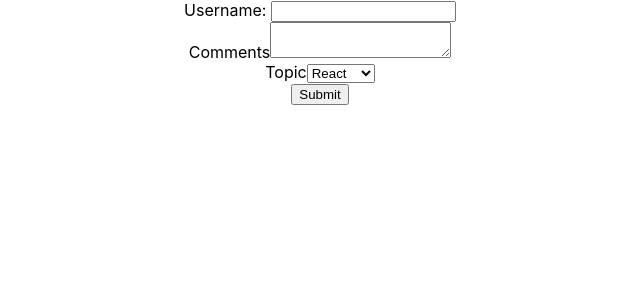
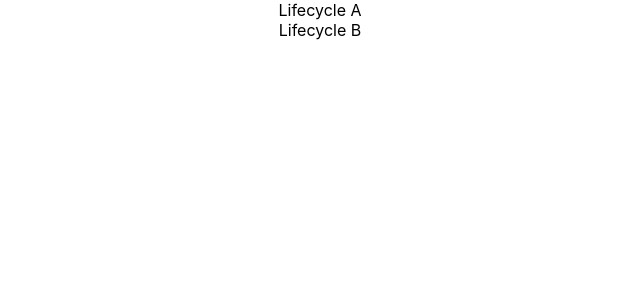
Before and after one commit to ParveenDavid2394/my-app, a React (Create React App) app: page / in a window 1280 px wide. Shown: the top 300 px of the page, without its empty margins (320-960 px from the left). Built offline with nearby package versions, Linux system fonts and the light colour scheme.

Commit message:
Lifecycle methods

```diff
--- a/src/App.js
+++ b/src/App.js
@@ -18,10 +18,12 @@ import Inline from './components/Inline';
 import styles from './components/Style.module.css';
 import './components/myStyles.css';
 import Form from './components/Form';
+import LifecycleA from './components/LifecycleA';
 
 function App() {
   return (
     <div className="App">
+        <LifecycleA />
         {/* <Counter />
         <Greet />
         <Welcome name='Bruce Wayne' heroName='Batman'/>
@@ -41,7 +43,7 @@ function App() {
         {/* <Inline />
         <h1 className={styles.success}>This style is from a module </h1>
         <h1 className='danger'>This is a style from css file</h1> */}
-        <Form />
+        {/* <Form /> */}
     </div>
   );
 }
--- /dev/null
+++ b/src/components/LifecycleA.js
@@ -0,0 +1,103 @@
+/*
+    When a React Component is created, it goes thru several stages in its life cycle
+
+    React provides methods to override the lifecycle and certain stage
+
+    there are 4 phases where those lifecycle methods are called
+        1. Mounting
+            - when an instance of a component is being created and inserted into DOM
+            - methods:
+                -> constructor(props)
+                    - special function that will get called whenver a new component is
+                      created
+                    - initializing state
+                    - binding the event handlers
+                    - do not cause side effects. Ex: HTTP requests
+                    - super() -> to get props from base class
+                    - only place that can overwrite this.state directly
+
+                -> static getDerivedStateFromProps
+                    - used when the state of the component depends on changes in props over time
+                    - since static, cannot use 'this' keyword in the method
+                    - can simply return an object that represent the new state of the component
+                    - do not cause side effects. Ex: HTTP requests
+
+                -> render
+                    - only required method
+                    - read props & state and return JSX
+                    - do not change state or interact with DOM or make AJAX calls
+                    - children components lifecycle methods are also executed
+
+                -> componentDidMount
+                    - will be called only once immediately after a component and all its children components
+                      have been rendered to the DOM
+                    - perfect place to cause side effects. E.x: interact with DOM or perform any ajax calls
+                      to load data
+
+        2. Updating
+            - when a component is being re-rendered as a result of changes to either its
+              props or state
+            - methods:
+                -> static getDerivedStateFromProps
+                -> render
+                -> shouldComponentUpdate
+                -> getSnapshotBeforeUpdate
+                -> componentDidUpdate
+
+        3. Unmounting
+            - when a component is being removed from the DOM
+            - methods:
+                -> componentWillUnmount
+
+        4. Error Handling
+            - when there is an error during rendering, in a lifecycle method or in
+              the constructor of any child component
+            - methods:
+                -> static getDerivedStateFromError
+                -> componentDidCatch
+
+*/
+
+// Mounting Phase
+
+import React, { Component } from 'react';
+import LifecycleB from './LifecycleB';
+
+
+class LifecycleA extends Component{
+
+    constructor(props){
+        super();
+
+        this.state = {
+            name: 'Marco'
+        }
+
+        console.log('LifeCycle of Parent Class A');
+        console.log('LifecycleA Constructor')
+    }
+
+    static getDerivedStateFromProps(props, state){
+
+        console.log('LifecycleA getDerivedStateFromProps')
+        return null
+    }
+
+    componentDidMount(){
+        console.log('LifecycleA componentDidMount')
+    }
+
+    render(){
+
+        console.log('LifecycleA render')
+
+        return(
+            <div>
+                <div>Lifecycle A</div>
+                <LifecycleB />
+            </div>
+        )
+    }
+}
+
+export default LifecycleA;
--- /dev/null
+++ b/src/components/LifecycleB.js
@@ -0,0 +1,41 @@
+// child class of LifecycleA
+
+import React, { Component } from 'react';
+
+
+class LifecycleB extends Component {
+
+    constructor(props) {
+        super();
+
+        this.state = {
+            name: 'Marco'
+        }
+
+        console.log('LifeCycle of Child Class B');
+        console.log('LifecycleB Constructor')
+    }
+
+    static getDerivedStateFromProps(props, state) {
+
+        console.log('LifecycleB getDerivedStateFromProps')
+        return null
+    }
+
+    componentDidMount() {
+        console.log('LifecycleB componentDidMount')
+    }
+
+    render() {
+
+        console.log('LifecycleB render')
+
+        return (
+            <div>
+                Lifecycle B
+            </div>
+        )
+    }
+}
+
+export default LifecycleB;
```
Also changed, not shown: 1 other file (tests, documents, lock files or other folders).
